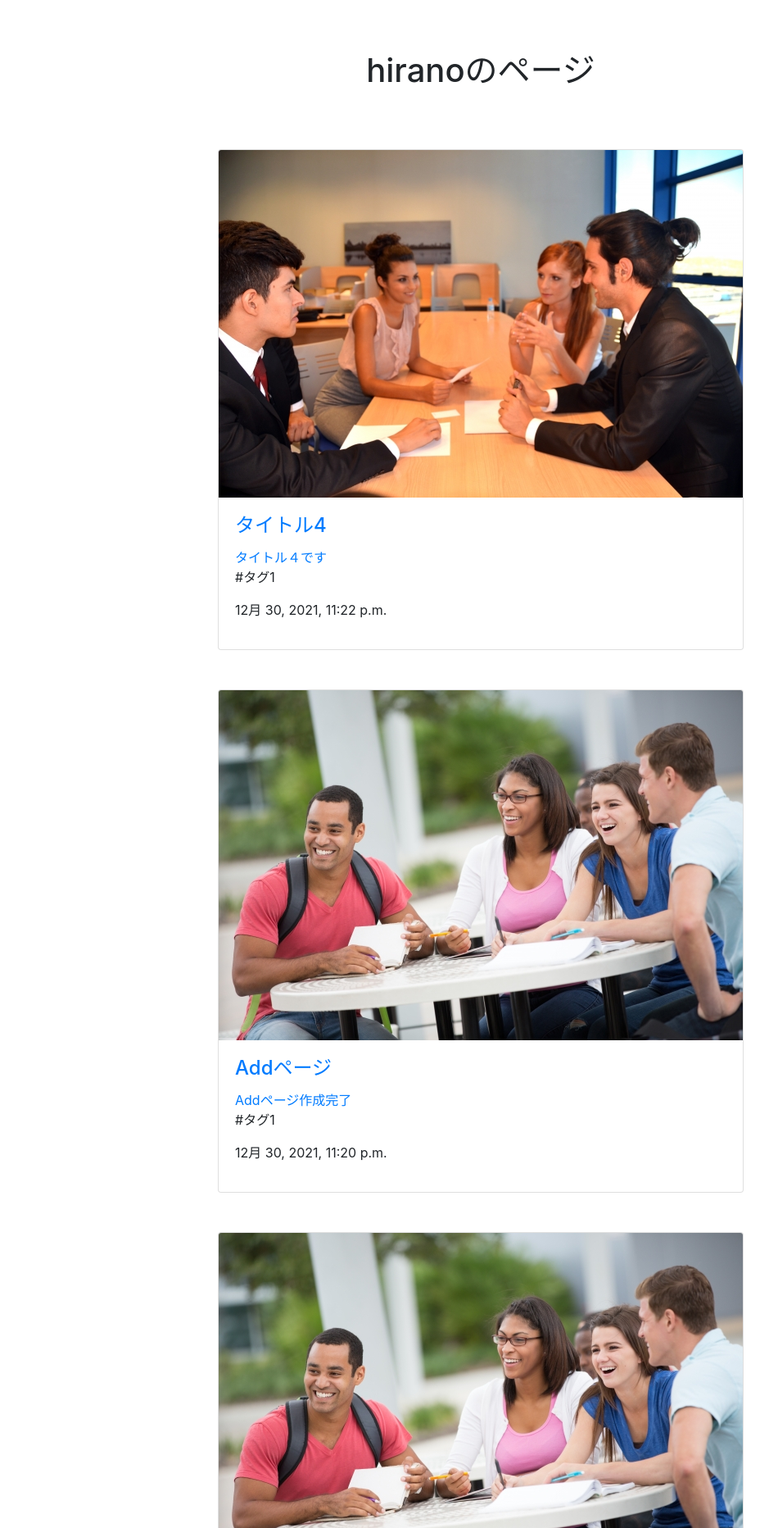
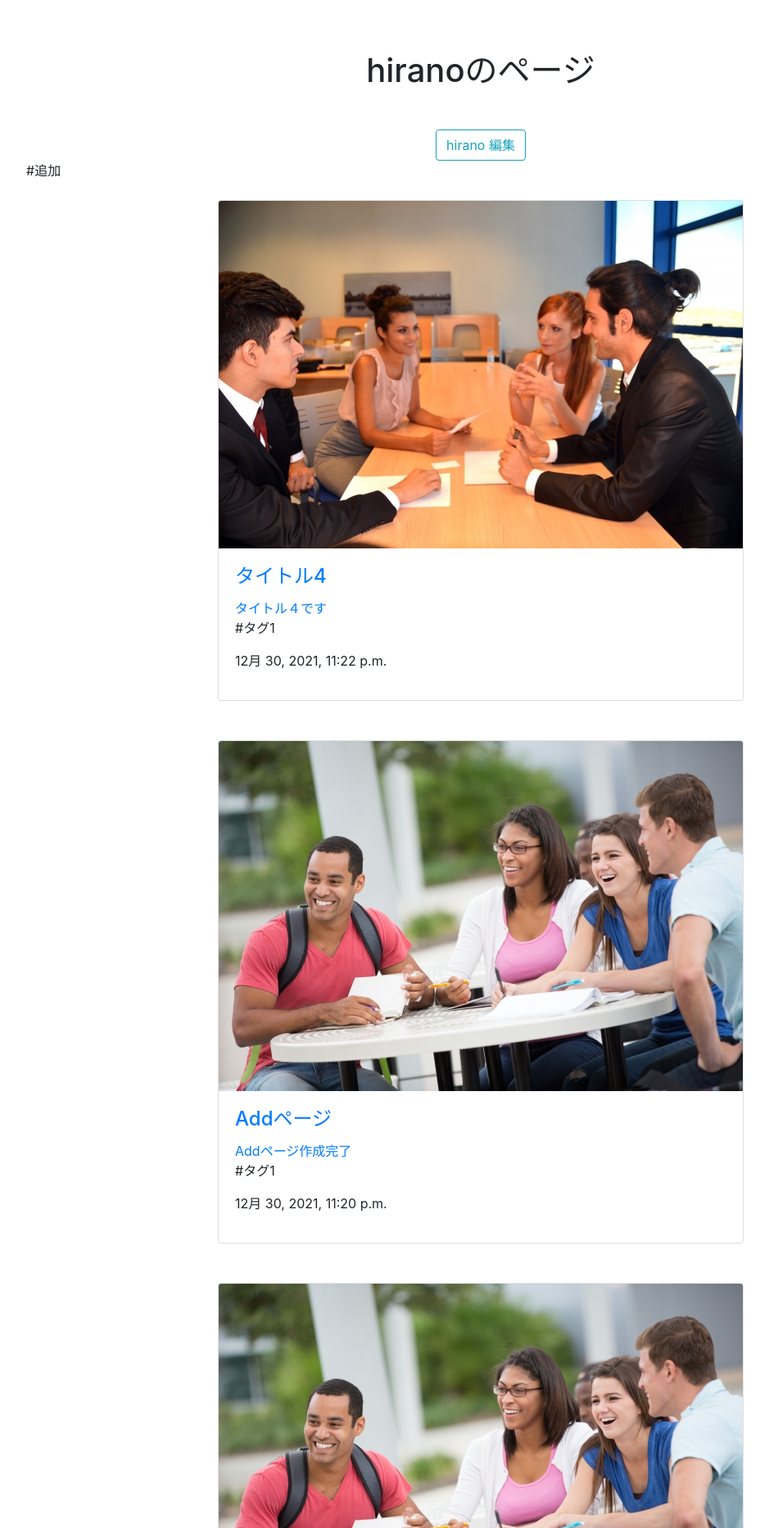
Before and after one commit to Naoshin-hirano/blog_app, a Django app: page /user/1/ in a window 1280 px wide. Shown: the part 56-1920 px from the top of the page at 82% size, without its empty margins (53-992 px from the left). Run offline with Django 3.2, Linux system fonts and the light colour scheme; data comes from the database, SQL or seed files in the repository; some libraries are stand-ins or nearby versions.

Commit message:
user編集画面へのリンク設定

```diff
--- a/blog/templates/user_app/detail.html
+++ b/blog/templates/user_app/detail.html
@@ -1,6 +1,9 @@
 {% extends 'base.html' %}
 {% block content %}
 <h1 class="text-center my-5">{{ user.username }}のページ</h1>
+
+<div class="text-center"><a href="{% url 'user_app:edit' user_id=user.id %}"><button type="button" class="btn btn-outline-info">{{user}} 編集</button></a></div> #追加
+
 <div class="d-flex justify-content-center flex-wrap">
  {% for post in posts%}
  <a href="{% url 'blog_app:detail' post_id=post.id %}">
```
